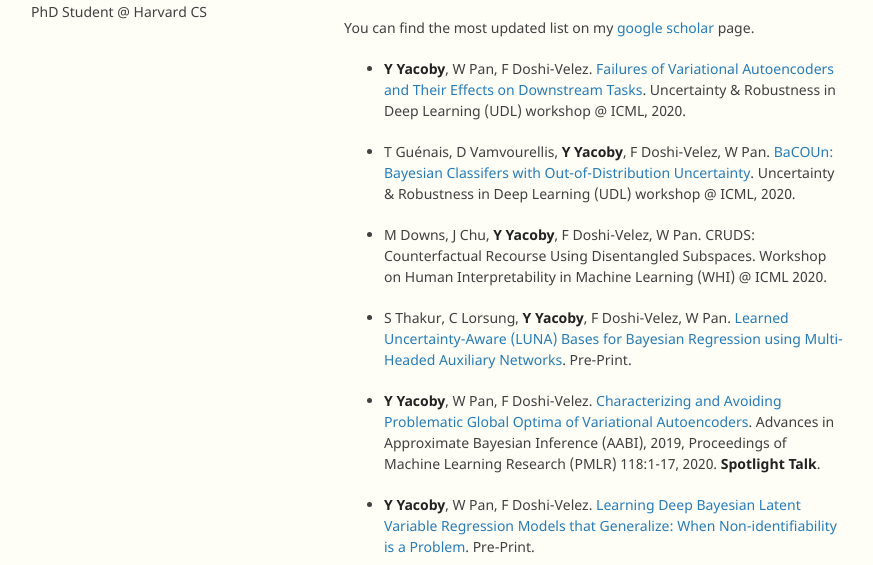
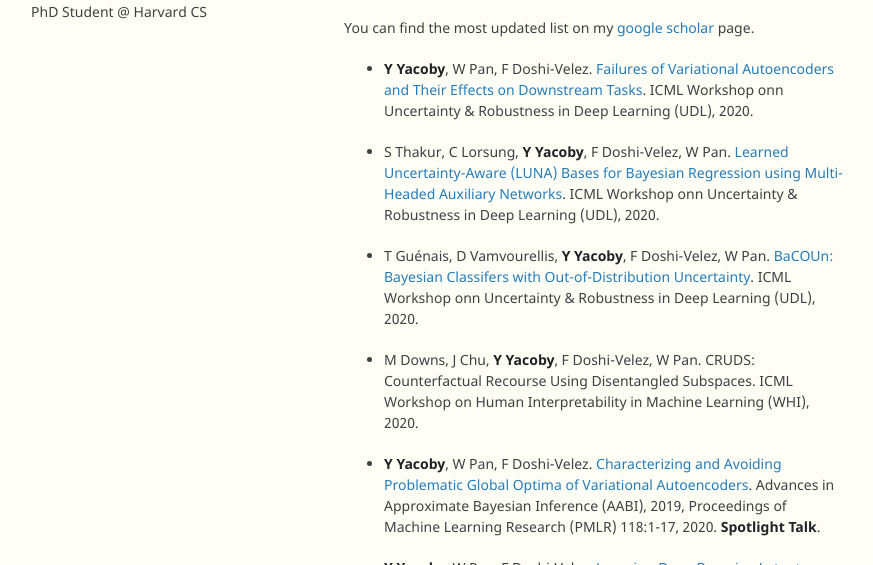
Before and after one commit to yanivyacoby/yanivyacoby.github.io, a Jekyll site: the page built from index.md, in a window 1280 px wide and 900 px high, cut to the strip 335-900 px from the top of the window. Shown: the whole strip, without its empty margins (226-1099 px from the left). Built offline with Jekyll 4.4.1, drawn with Linux system fonts in a browser that asks for light colours; our own code applies the rules of GitHub Pages for plain Markdown files.

Commit message:
Update index.md

```diff
--- a/index.md
+++ b/index.md
@@ -22,15 +22,16 @@ You can find my music page [here](http://yanivyacoby.com/).
 
 You can find the most updated list on my [google scholar](https://scholar.google.com/citations?user=nEhVgawAAAAJ&hl=en) page.
 
-* **Y Yacoby**, W Pan, F Doshi-Velez. [Failures of Variational Autoencoders and Their Effects on Downstream Tasks](https://arxiv.org/abs/2007.07124). Uncertainty & Robustness in Deep Learning (UDL) workshop @ ICML, 2020.
-
-* T Guénais, D Vamvourellis, **Y Yacoby**, F Doshi-Velez, W Pan. [BaCOUn: Bayesian Classifers with Out-of-Distribution Uncertainty](https://arxiv.org/abs/2007.06096). Uncertainty & Robustness in Deep Learning (UDL) workshop @ ICML, 2020.
-
-* M Downs, J Chu, **Y Yacoby**, F Doshi-Velez, W Pan. CRUDS: Counterfactual Recourse Using Disentangled Subspaces. Workshop on Human Interpretability in Machine Learning (WHI) @ ICML 2020.
+* **Y Yacoby**, W Pan, F Doshi-Velez. [Failures of Variational Autoencoders and Their Effects on Downstream Tasks](https://arxiv.org/abs/2007.07124). ICML Workshop onn Uncertainty & Robustness in Deep Learning (UDL), 2020.
 
 * S Thakur, C Lorsung, **Y Yacoby**, F Doshi-Velez, W Pan.
 [Learned Uncertainty-Aware (LUNA) Bases for Bayesian Regression using Multi-Headed Auxiliary Networks](https://arxiv.org/abs/2006.11695).
-Pre-Print.
+ICML Workshop onn Uncertainty & Robustness in Deep Learning (UDL), 2020.
+
+* T Guénais, D Vamvourellis, **Y Yacoby**, F Doshi-Velez, W Pan. [BaCOUn: Bayesian Classifers with Out-of-Distribution Uncertainty](https://arxiv.org/abs/2007.06096). ICML Workshop onn Uncertainty & Robustness in Deep Learning (UDL), 2020.
+
+* M Downs, J Chu, **Y Yacoby**, F Doshi-Velez, W Pan. CRUDS: Counterfactual Recourse Using Disentangled Subspaces. ICML Workshop on Human Interpretability in Machine Learning (WHI), 2020.
+
 
 * **Y Yacoby**, W Pan, F Doshi-Velez. [Characterizing and Avoiding Problematic Global Optima of Variational Autoencoders](https://arxiv.org/abs/2003.07756).
 Advances in Approximate Bayesian Inference (AABI), 2019, Proceedings of Machine Learning Research (PMLR) 118:1-17, 2020. **Spotlight Talk**.
```
